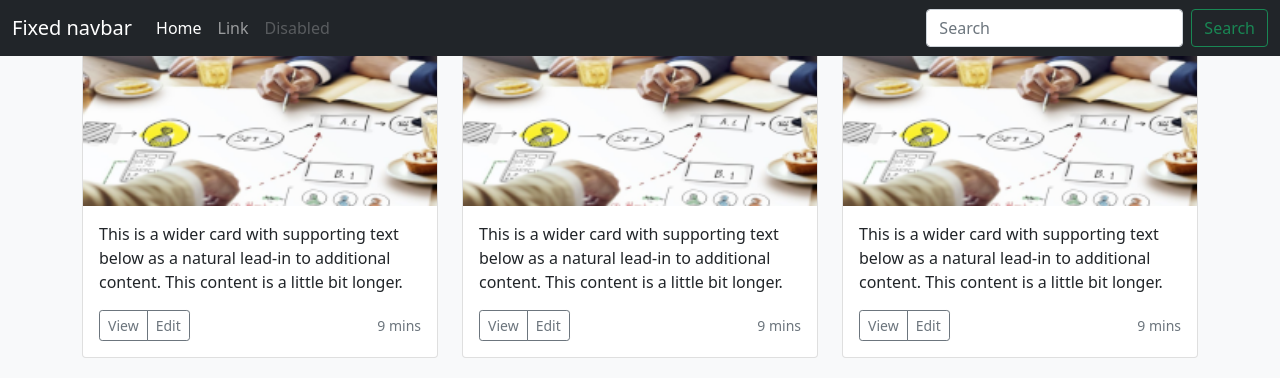
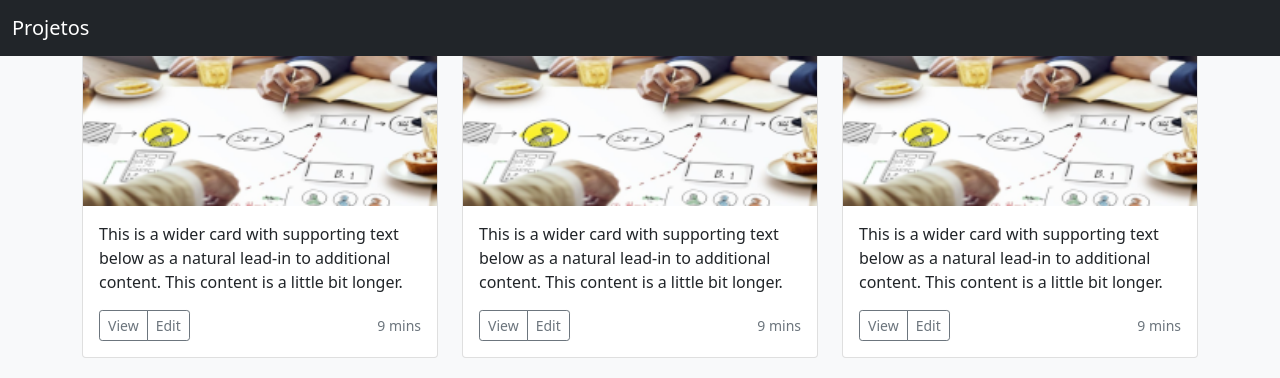
Before and after one commit to inaldomonteiroti/webmoderno, a PHP site: page / in a window 1280 px wide. Shown: the top 378 px of the page. Run offline with PHP 8.4, Linux system fonts and the light colour scheme; some libraries are stand-ins or nearby versions.

Commit message:
Noticias

```diff
--- a/index.php
+++ b/index.php
@@ -18,27 +18,7 @@
 <body>
 <nav class="navbar navbar-expand-md navbar-dark fixed-top bg-dark">
   <div class="container-fluid">
-    <a class="navbar-brand" href="#">Fixed navbar</a>
-    <button class="navbar-toggler collapsed" type="button" data-bs-toggle="collapse" data-bs-target="#navbarCollapse" aria-controls="navbarCollapse" aria-expanded="false" aria-label="Toggle navigation">
-      <span class="navbar-toggler-icon"></span>
-    </button>
-    <div class="navbar-collapse collapse" id="navbarCollapse" style="">
-      <ul class="navbar-nav me-auto mb-2 mb-md-0">
-        <li class="nav-item">
-          <a class="nav-link active" aria-current="page" href="#">Home</a>
-        </li>
-        <li class="nav-item">
-          <a class="nav-link" href="#">Link</a>
-        </li>
-        <li class="nav-item">
-          <a class="nav-link disabled" href="#" tabindex="-1" aria-disabled="true">Disabled</a>
-        </li>
-      </ul>
-      <form class="d-flex">
-        <input class="form-control me-2" type="search" placeholder="Search" aria-label="Search">
-        <button class="btn btn-outline-success" type="submit">Search</button>
-      </form>
-    </div>
+    <a class="navbar-brand" href="#">Projetos</a>
   </div>
 </nav>
   <header>
```
